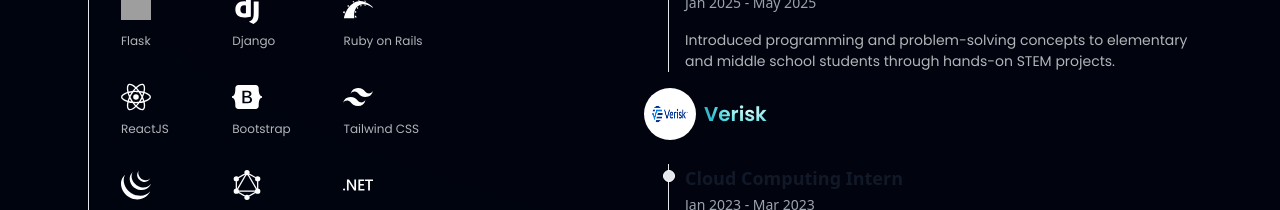
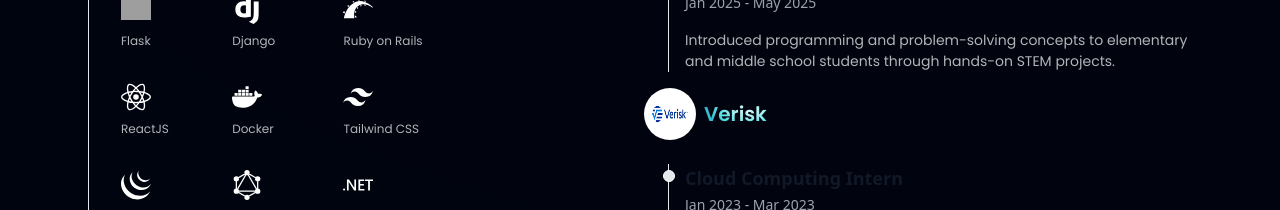
Before and after one commit to Mandeep-Khatri/my-new-portfolio, a React (Vite) app: page / in a window 1280 px wide. Shown: the part 1320-1530 px from the top of the page. Built offline with nearby package versions, Linux system fonts and the light colour scheme; grey boxes are pictures that could not be loaded.

Commit message:
Replace Bootstrap with Docker in Frameworks/Libraries section

```diff
--- a/src/constants/index.js
+++ b/src/constants/index.js
@@ -80,6 +80,7 @@ import {
   SiTypescript,
   SiClaude,
   SiOracle,
+  SiDocker,
 } from "react-icons/si";
 
 import { FaHardHat, FaRust } from "react-icons/fa";
@@ -224,8 +225,8 @@ export const skills = [
       },
       {
         id: "f-5",
-        icon: SiBootstrap,
-        name: "Bootstrap",
+        icon: SiDocker,
+        name: "Docker",
       },
       {
         id: "f-6",
```
